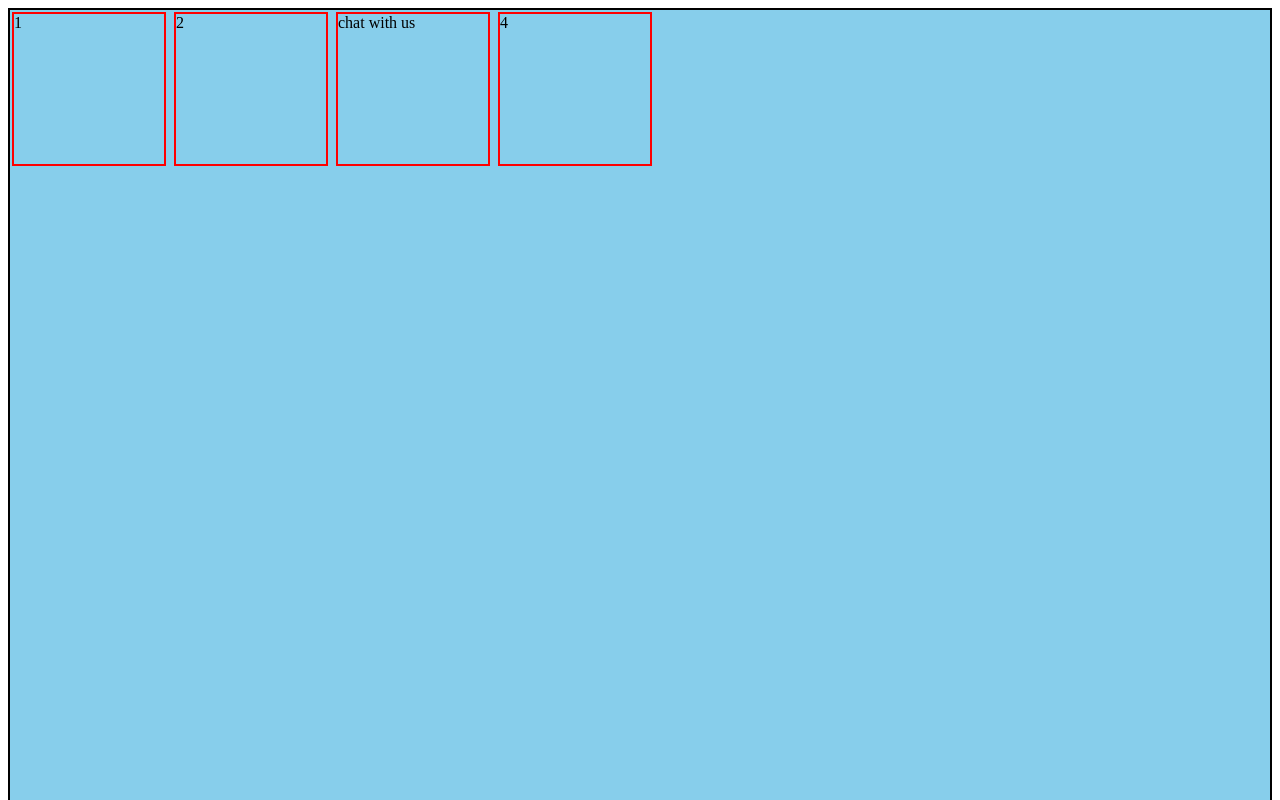
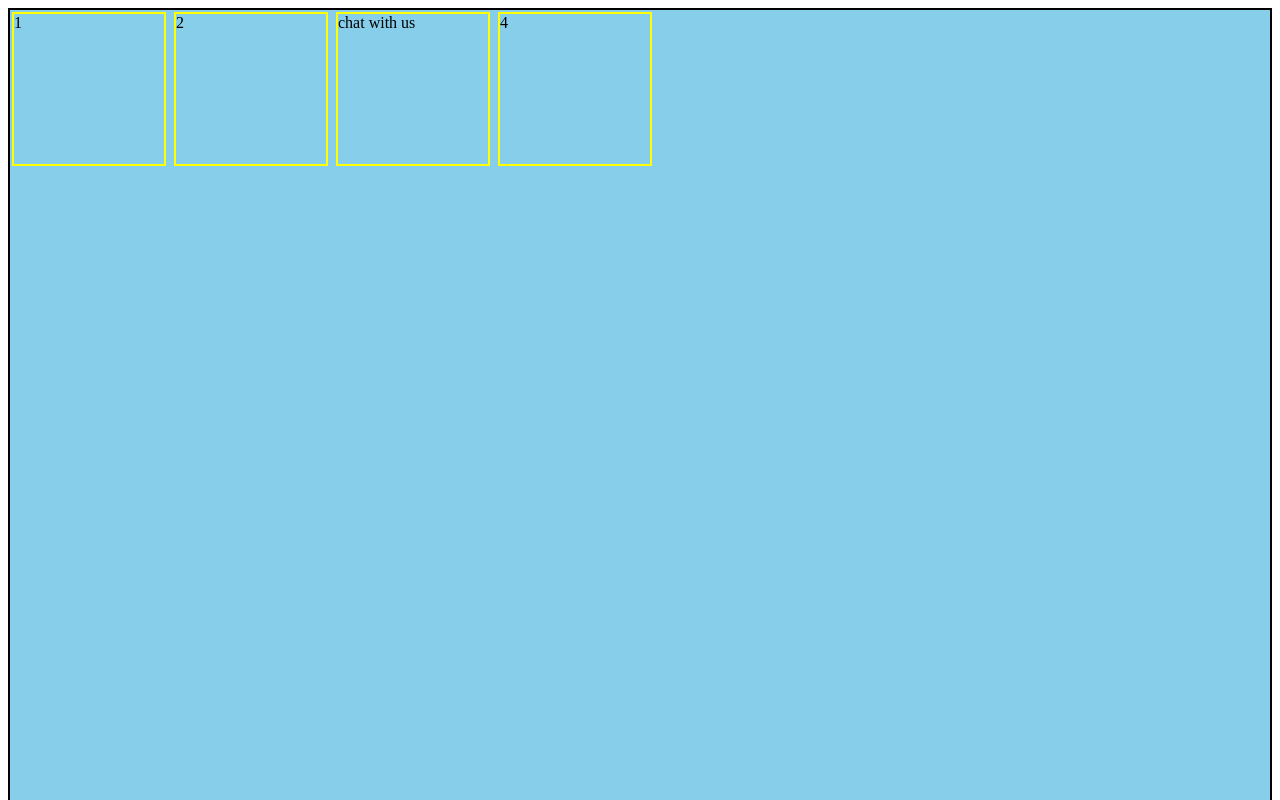
Before and after one commit to KrushnaDike/COMPLETE-WEB-DEVELOPMENT-BOOTCAMP, a plain HTML site: page tut25.html in a window 1280 px wide. Shown: the top 800 px of the page. Drawn offline with Linux system fonts and the light colour scheme.

Commit message:
Initial commit

```diff
--- a/tut25.html
+++ b/tut25.html
@@ -16,7 +16,7 @@
 
         .box{
             display: inline-block;
-            border: 2px solid red;
+            border: 2px solid yellow;
             width: 150px;
             height: 150px;
             margin: 2px;
```
